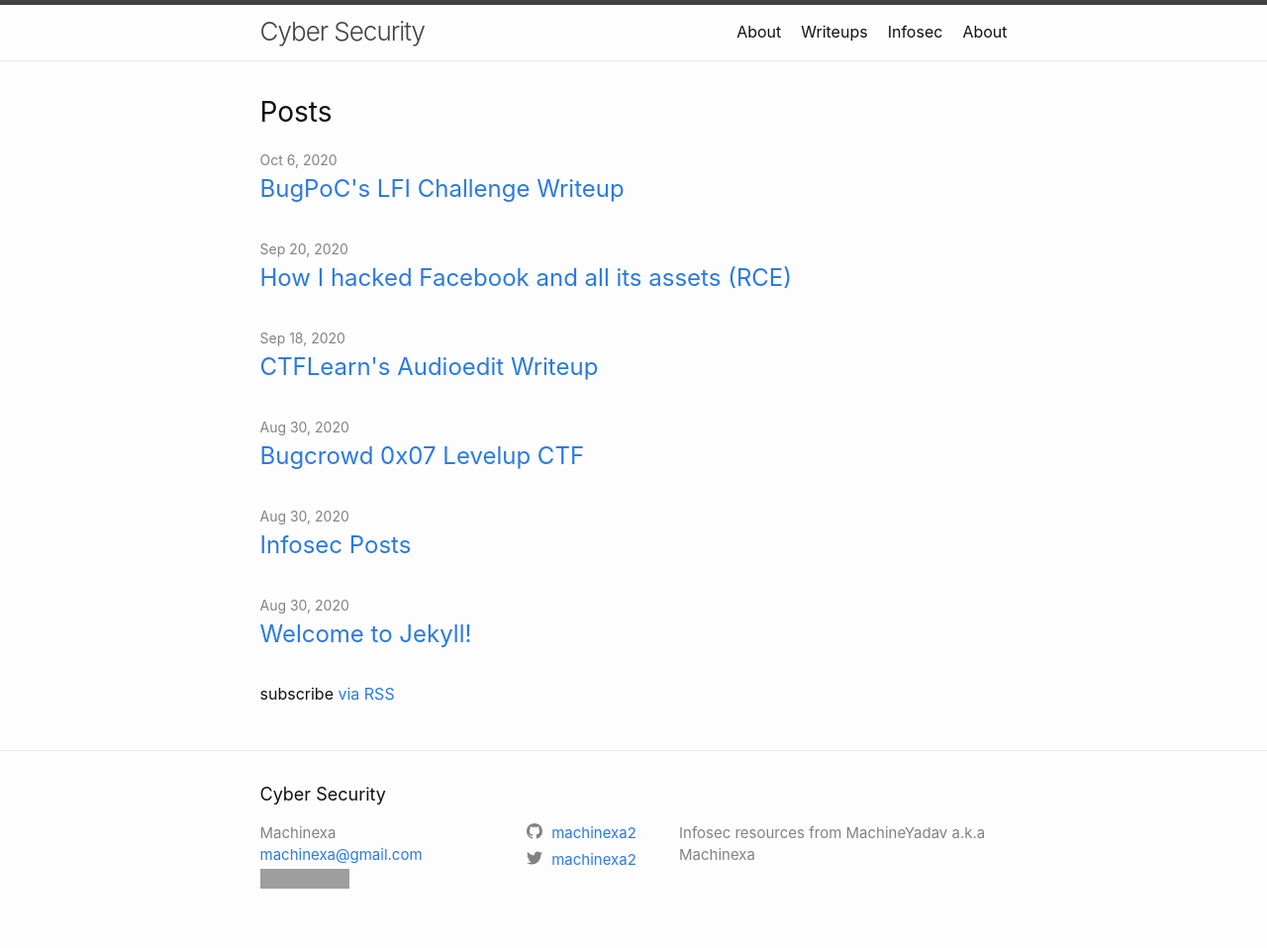
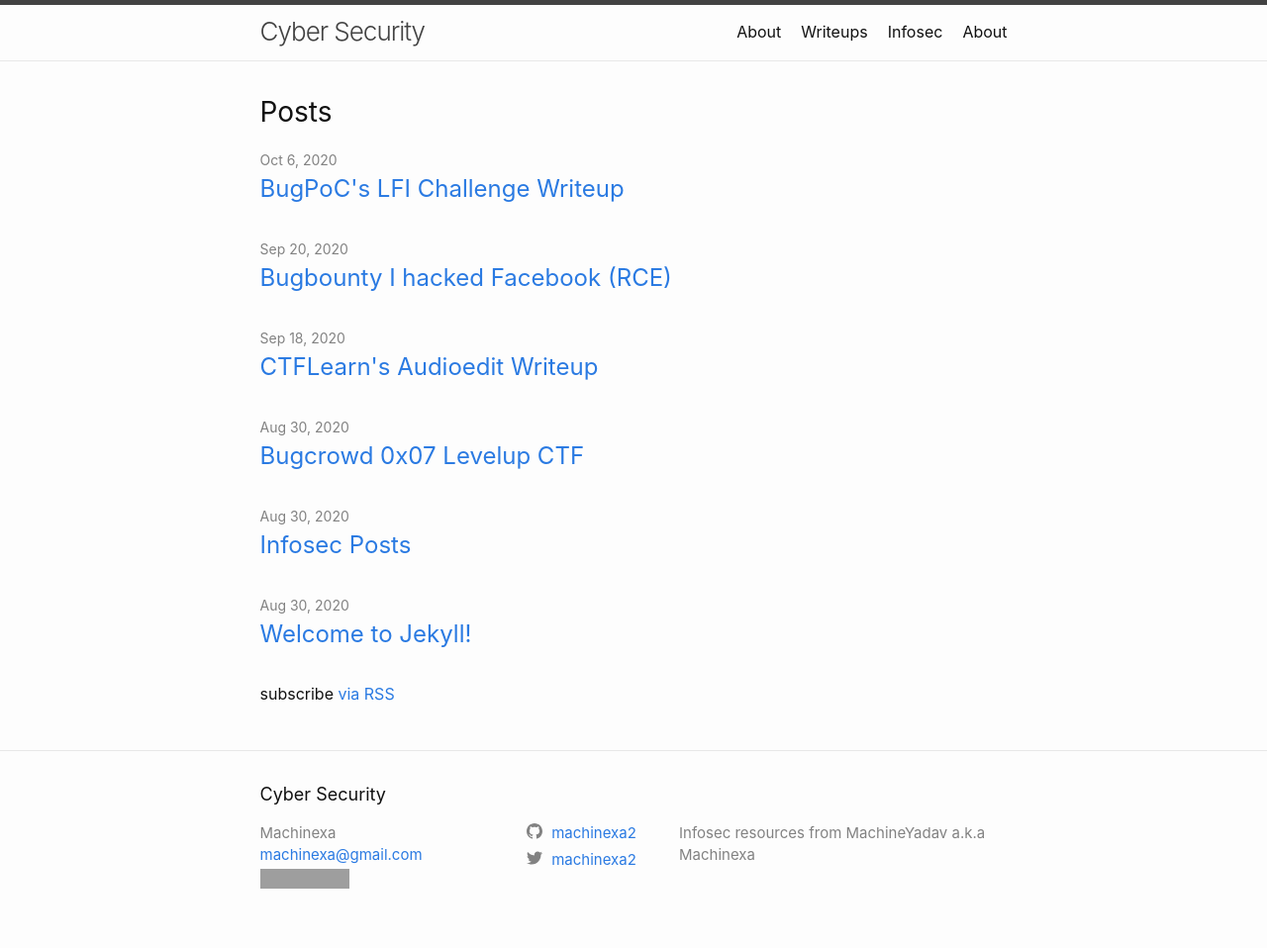
Before and after one commit to machinexa2/machinexa2.github.io, a Jekyll site: the page built from index.markdown, in a window 1280 px wide. Shown: the whole page at 99% size. Built offline with Jekyll 4.4.1, drawn with Linux system fonts in a browser that asks for light colours; grey boxes are pictures that could not be loaded.

Commit message:
04:26:28 PM 11/08/2020

```diff
--- a/writeups/_posts/2020-09-20-facebookhack.markdown
+++ b/writeups/_posts/2020-09-20-facebookhack.markdown
@@ -1,6 +1,6 @@
 ---
 layout: post
-title:  "How I hacked Facebook and all its assets (RCE)"
+title:  "Bugbounty I hacked Facebook (RCE)"
 date:   2020-09-20 16:25:10 +0545
 author: machinexa
 category: Writeups
```
